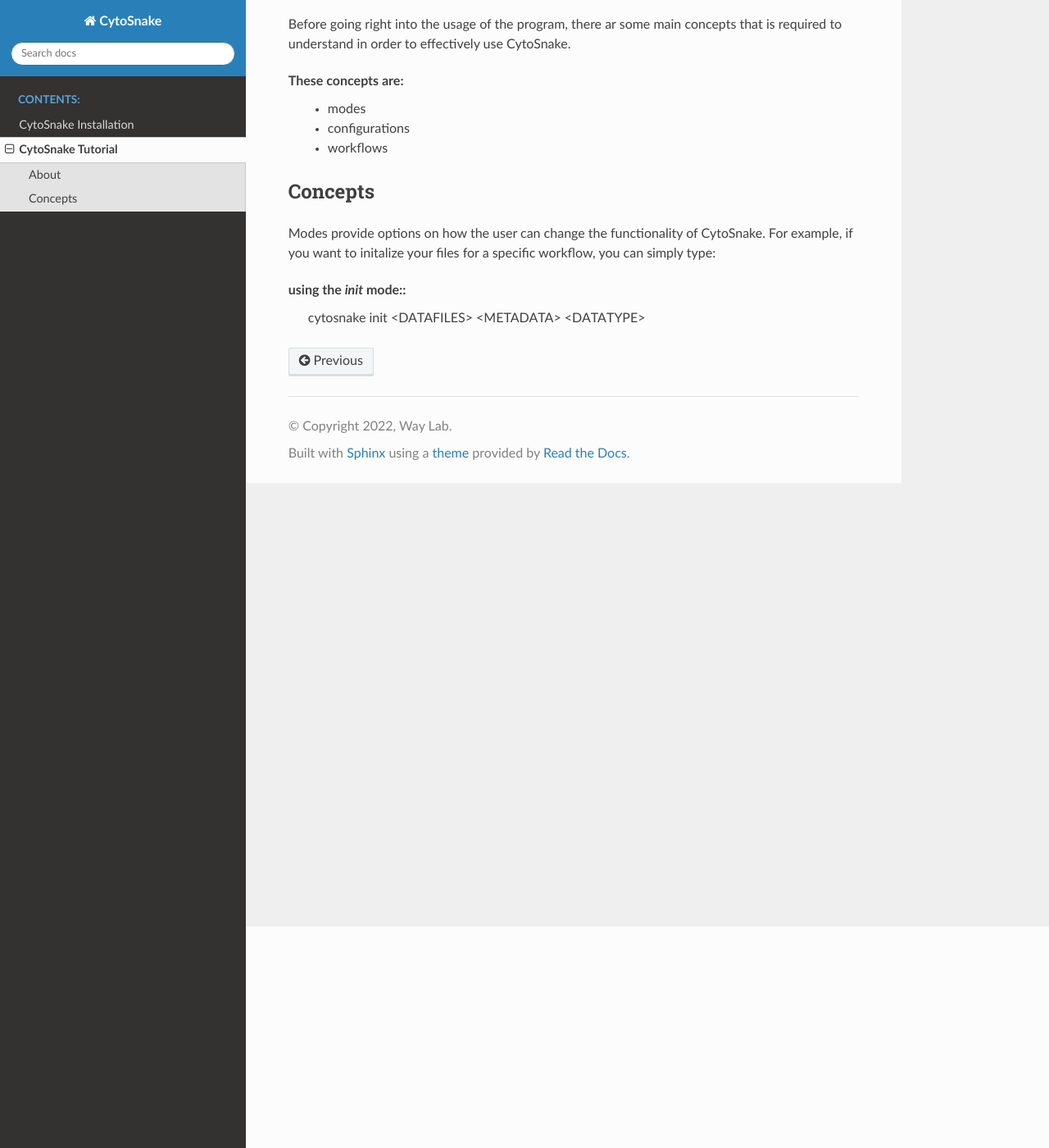
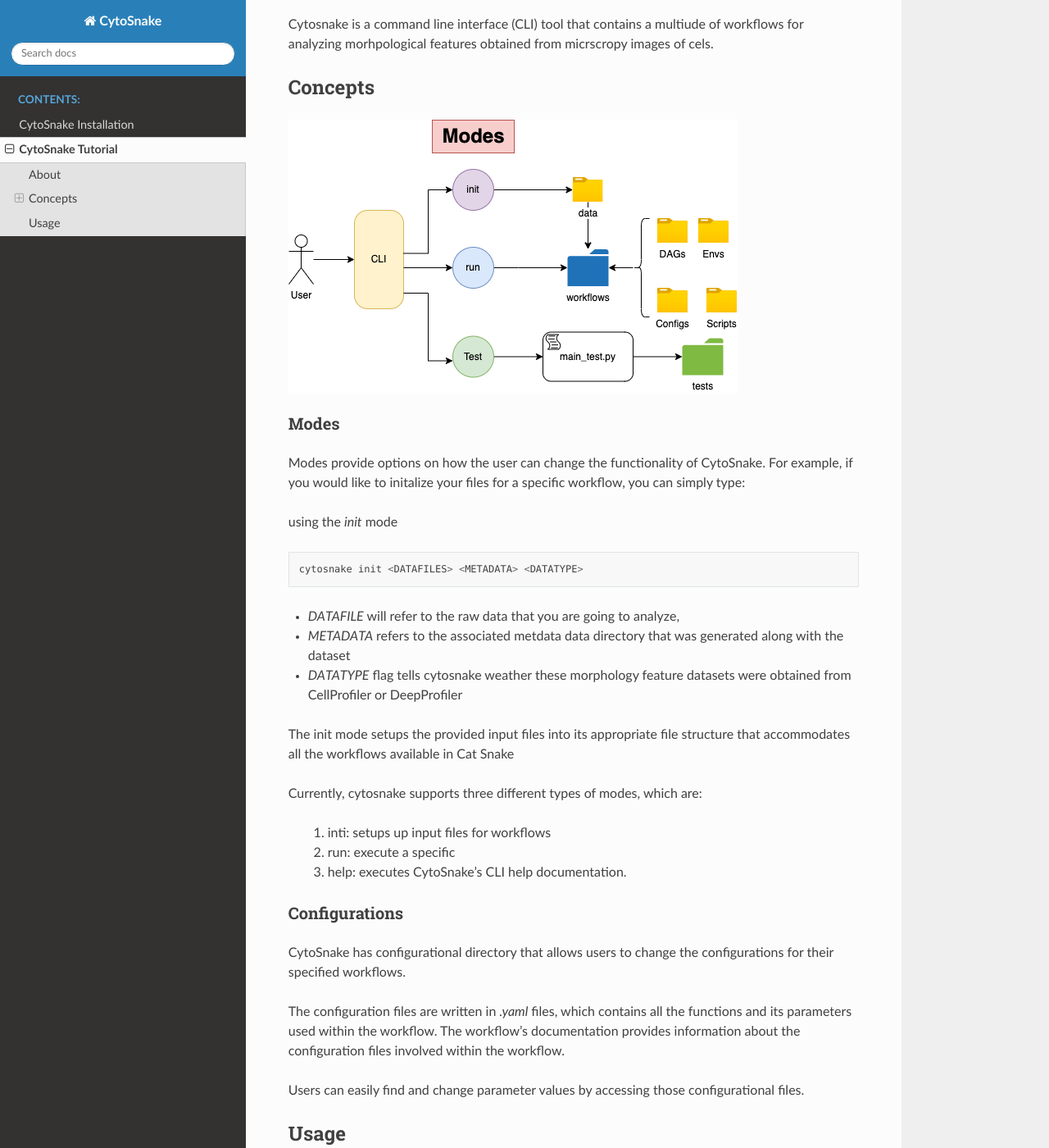
Before and after one commit to WayScience/CytoSnake, a Sphinx documentation site: the page built from docs/tutorial.rst, in a window 1280 px wide and 1400 px high, scrolled down 270 px. Shown: the whole window at 82% size. Built offline with Sphinx 7.4.7 and the Read the Docs theme 2.0.0, drawn with Linux system fonts in a browser that asks for light colours.

Commit message:
more documentation

```diff
--- a/docs/tutorial.rst
+++ b/docs/tutorial.rst
@@ -1,24 +1,70 @@
+####################
+ CytoSnake Tutorial
+####################
 
-CytoSnake Tutorial
-******************
+*******
+ About
+*******
 
-About
-#####
+This tutorial assumes that you have follows the installation steps and
+you are ready to start taking off with CytoSnake!
 
-This tutorial assumes that you have follows the installation steps and you are ready to start taking off with CytoSnake!
+Cytosnake is a command line interface (CLI) tool that contains a
+multiude of workflows for analyzing morhpological features obtained from
+micrscropy images of cels.
 
-Before going right into the usage of the program, there ar some main concepts that is required to understand in order to effectively use CytoSnake.
+**********
+ Concepts
+**********
 
-These concepts are:
-    - modes
-    - configurations
-    - workflows
+.. image:: Cytopipe-cli.png
+
+Modes
+=====
+
+Modes provide options on how the user can change the functionality of
+CytoSnake. For example, if you would like to initalize your files for a
+specific workflow, you can simply type:
+
+using the `init` mode
+
+.. code::
+
+   cytosnake init <DATAFILES> <METADATA> <DATATYPE>
+
+-  `DATAFILE` will refer to the raw data that you are going to analyze,
+-  `METADATA` refers to the associated metdata data directory that was
+   generated along with the dataset
+-  `DATATYPE` flag tells cytosnake weather these morphology feature
+   datasets were obtained from CellProfiler or DeepProfiler
+
+The init mode setups the provided input files into its appropriate file
+structure that accommodates all the workflows available in Cat Snake
+
+Currently, cytosnake supports three different types of modes, which are:
+
+   #. inti: setups up input files for workflows
+   #. run: execute a specific
+   #. help: executes CytoSnake's CLI help documentation.
+
+Configurations
+==============
+
+CytoSnake has configurational directory that allows users to change the
+configurations for their specified workflows.
+
+The configuration files are written in `.yaml` files, which contains all
+the functions and its parameters used within the workflow. The
+workflow's documentation provides information about the configuration
+files involved within the workflow.
+
+Users can easily find and change parameter values by accessing those
+configurational files.
 
 
-Concepts
-########
 
-Modes provide options on how the user can change the functionality of CytoSnake. For example, if you want to initalize your files for a specific workflow, you can simply type:
+**********
+ Usage
+**********
 
-using the `init` mode::
-    cytosnake init <DATAFILES> <METADATA> <DATATYPE>
+To follow along
```
Also changed, not shown: docs/Cytopipe-cli.png (added).
